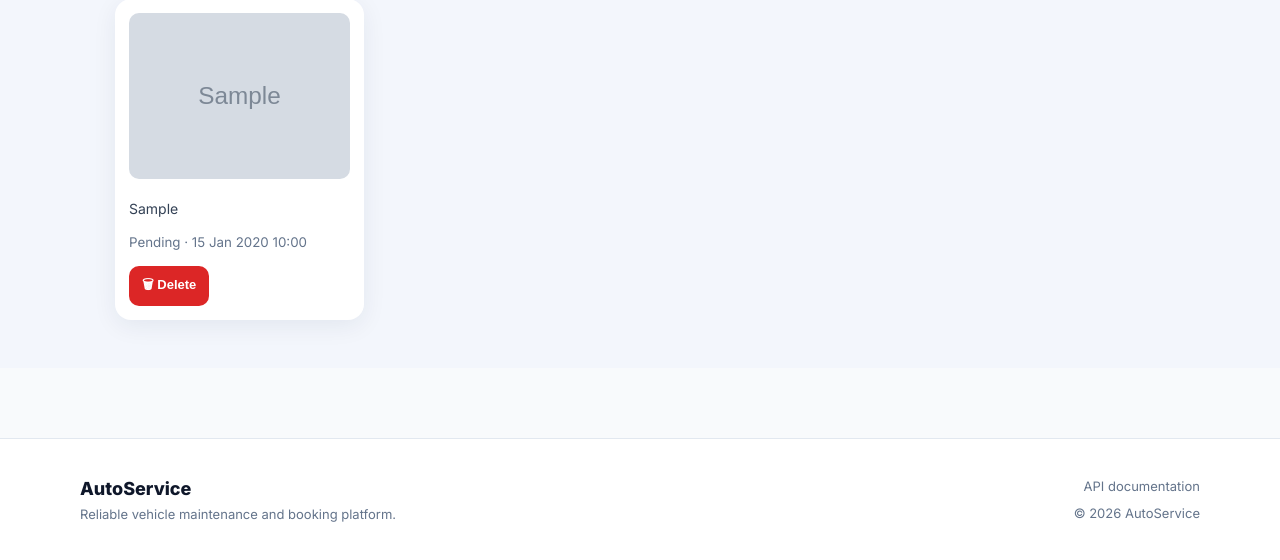
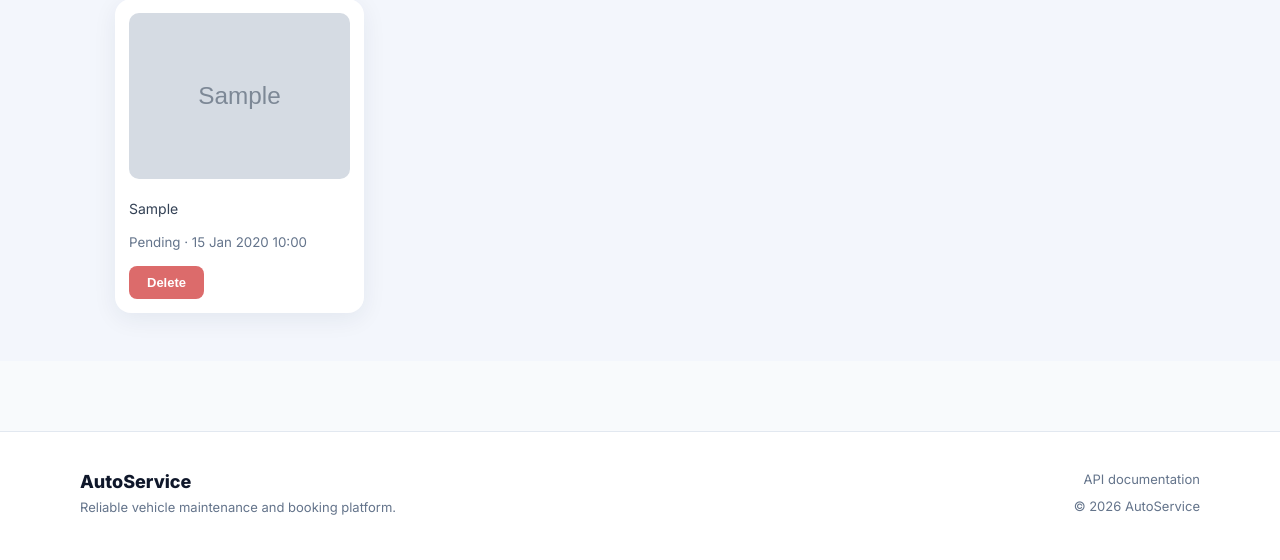
Before and after one commit to Yashnarbek07/AutoService, a Django app: page /ai/ in a window 1280 px wide. Shown: the part 907-1467 px from the top of the page. After the commit the page ends 1422 px from the top, so only its background shows below. Run offline with Django 5.2, Linux system fonts and the light colour scheme; a user stored in the database is signed in; tables that the repository leaves empty hold one stand-in row (values such as "Sample post"); grey boxes marked "Sample" are stand-in pictures; parts of the project's set-up code (start-up, migrations or seed data) failed here and were passed over.

Commit message:
Improve delete button design

```diff
--- a/ai/templates/ai/generator.html
+++ b/ai/templates/ai/generator.html
@@ -136,18 +136,22 @@
     .ai-panel { padding: 18px; }
 }
 .ai-delete-btn {
+    background: #dc6b6b;
+    color: #ffffff;
+    border: none;
+    border-radius: 8px;
+    padding: 9px 18px;
+    font-size: 13px;
+    font-weight: 600;
+    cursor: pointer;
+    margin-top: 8px;
     display: block;
-    margin-top: 10px;
-    background: #dc2626;
-    color: #fff;
-    border: 0;
-    border-radius: 10px;
-    padding: 9px 13px;
-    font-size: 13px;
-    font-weight: 700;
-    cursor: pointer;
 }
-.ai-delete-btn:hover { background: #b91c1c; }
+
+.ai-delete-btn:hover {
+    background: #c95656;
+    color: #ffffff;
+}
 .ai-delete-btn:disabled { opacity: .6; cursor: not-allowed; }
 </style>
 {% endblock %}
@@ -214,7 +218,7 @@
                             class="ai-delete-btn"
                             data-image-name="{{ item.prompt }}"
                             onclick="deleteImage({{ item.id }}, this)">
-                        🗑 Delete
+                         Delete
                     </button>
                 </article>
             {% empty %}
@@ -335,7 +339,7 @@ async function refreshHistory() {
         const deleteButton = document.createElement("button");
         deleteButton.type = "button";
         deleteButton.className = "ai-delete-btn";
-        deleteButton.textContent = "🗑 Delete";
+        deleteButton.textContent = " Delete";
         deleteButton.dataset.imageName = item.prompt;
         deleteButton.addEventListener("click", () => deleteImage(item.id, deleteButton));
         card.appendChild(deleteButton);
```
